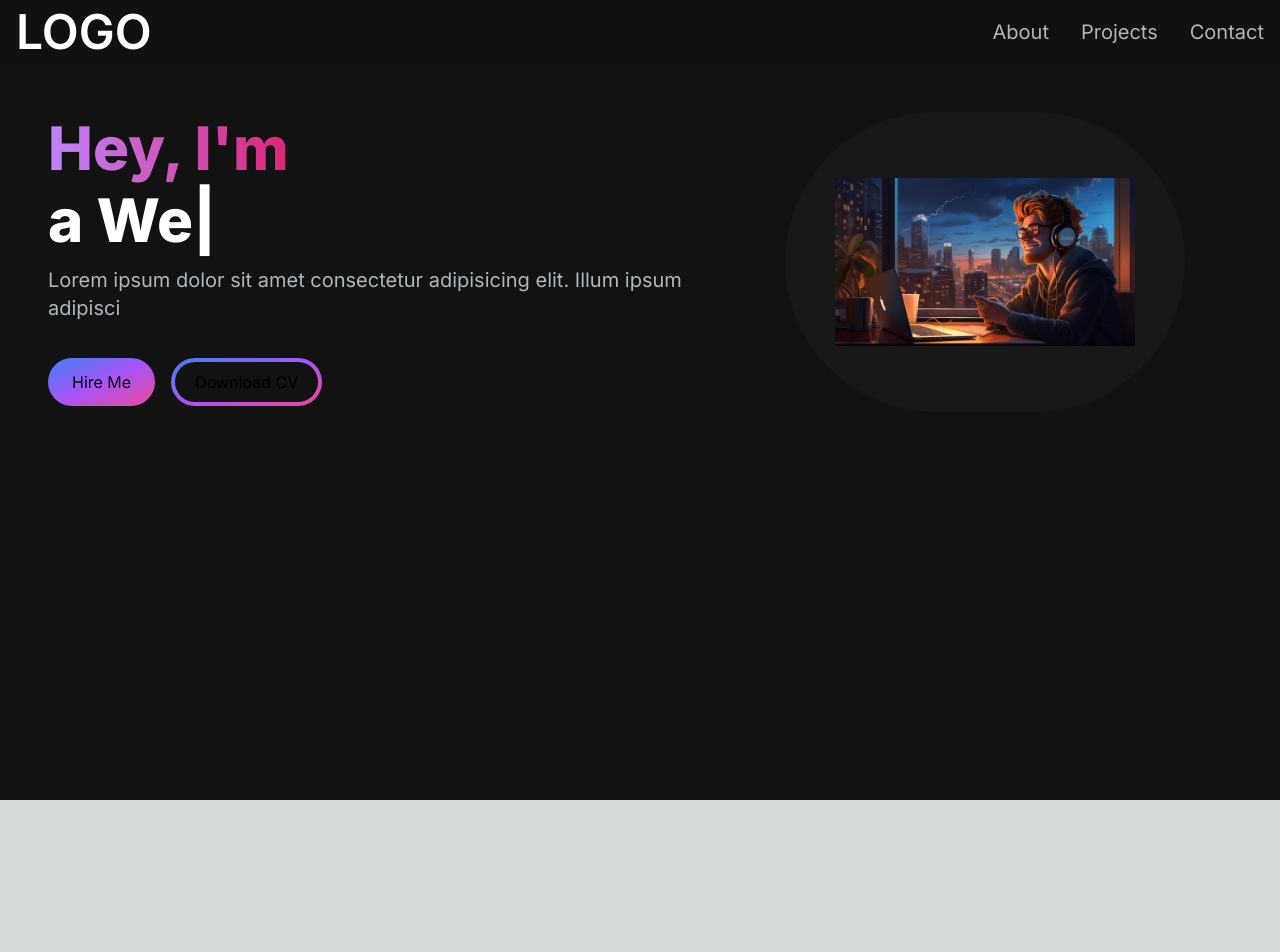
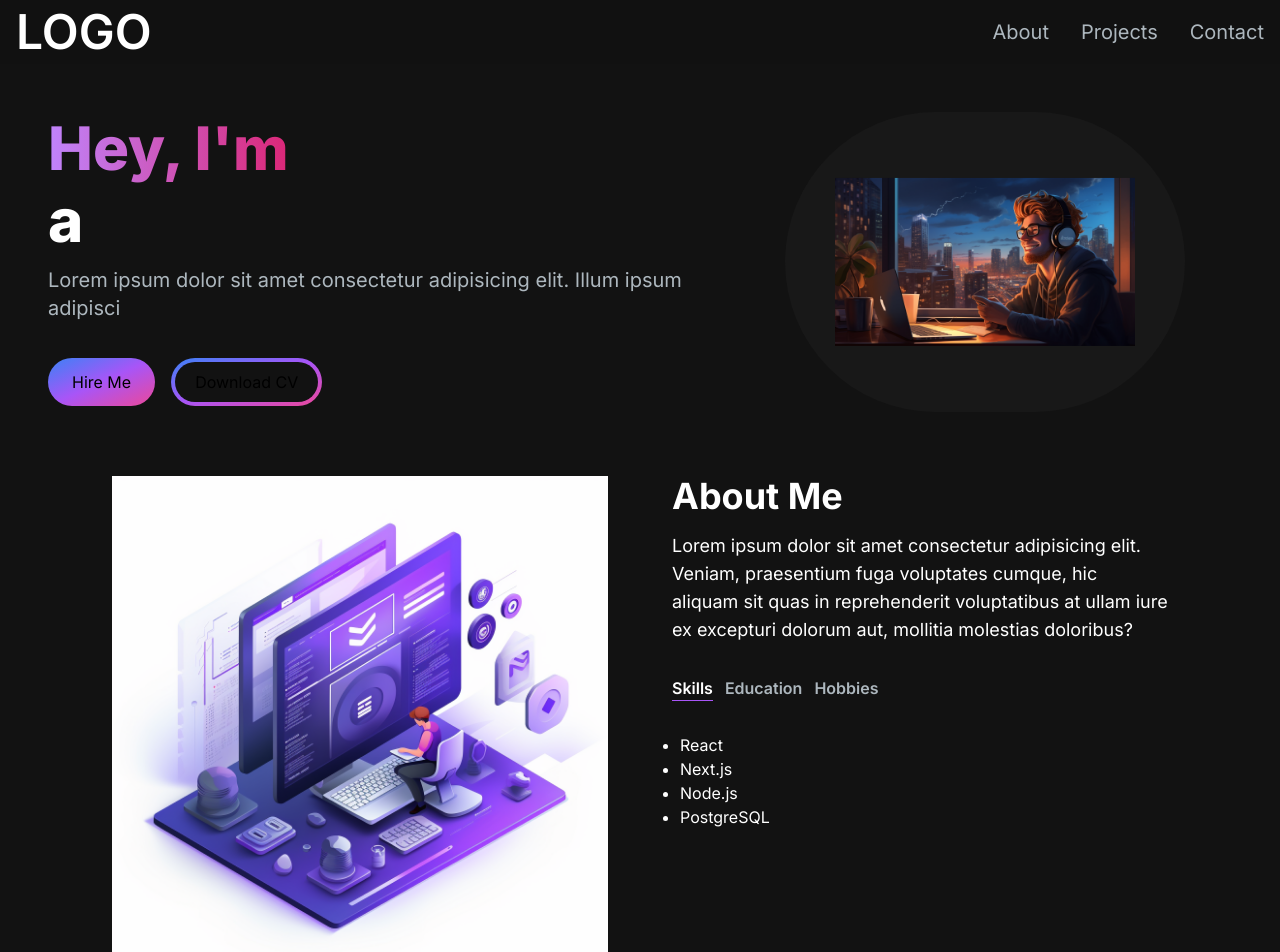
Before and after one commit to rtagl/about-me, a Next.js app: page / in a window 1280 px wide. Shown: the top 952 px of the page. Before the commit the page ends 800 px from the top, so only its background shows below. Built offline with nearby package versions, Linux system fonts and the light colour scheme.

Commit message:
add about me tabs

```diff
--- a/app/components/AboutSection.jsx
+++ b/app/components/AboutSection.jsx
@@ -1,5 +1,81 @@
+'use client';
+import { useState, useTransition } from 'react';
+import Image from 'next/image';
+import TabButton from './TabButton';
+
+const TAB_DATA = [
+	{
+		title: 'Skills',
+		id: 'skills',
+		content: (
+			<ul className="list-disc pl-2">
+				<li>React</li>
+				<li>Next.js</li>
+				<li>Node.js</li>
+				<li>PostgreSQL</li>
+			</ul>
+		),
+	},
+	{
+		title: 'Education',
+		id: 'education',
+		content: (
+			<ul>
+				<li>Boston University, Class of 2016</li>
+				<li>Ironhack, 2019</li>
+			</ul>
+		),
+	},
+	{
+		title: 'Hobbies',
+		id: 'hobbies',
+		content: (
+			<ul>
+				<li>Kite Surfing</li>
+				<li>Soccer</li>
+				<li>Alpine Hiking</li>
+				<li>PostgreSQL</li>
+			</ul>
+		),
+	},
+];
+
 const AboutSection = () => {
-	return <div>AboutSection</div>;
+	const [tab, setTab] = useState('skills');
+	const [isPending, startTransition] = useTransition();
+
+	const handleTabChange = (id) => {
+		startTransition(() => {
+			setTab(id);
+		});
+	};
+	return (
+		<section className="text-white">
+			<div className="md:grid md:grid-cols-2 gap-8 items-center py-8 px-4 xl:gap-16 sm:py-16 xl:px-16">
+				<Image src="/images/about-image.png" width={500} height={500} alt="About me section" />
+				<div className="mt-4 md:mt-0 text-left flex flex-col h-full">
+					<h2 className="text-4xl font-bold text-white mb-4">About Me</h2>
+					<p className="text-base lg:text-lg">
+						Lorem ipsum dolor sit amet consectetur adipisicing elit. Veniam, praesentium fuga
+						voluptates cumque, hic aliquam sit quas in reprehenderit voluptatibus at ullam iure ex
+						excepturi dolorum aut, mollitia molestias doloribus?
+					</p>
+					<div className="flex flex-row mt-8">
+						<TabButton selectTab={() => handleTabChange('skills')} active={tab === 'skills'}>
+							Skills
+						</TabButton>
+						<TabButton selectTab={() => handleTabChange('education')} active={tab === 'education'}>
+							Education
+						</TabButton>
+						<TabButton selectTab={() => handleTabChange('hobbies')} active={tab === 'hobbies'}>
+							Hobbies
+						</TabButton>
+					</div>
+					<div className="mt-8">{TAB_DATA.find((t) => t.id === tab).content}</div>
+				</div>
+			</div>
+		</section>
+	);
 };
 
 export default AboutSection;
--- /dev/null
+++ b/app/components/TabButton.jsx
@@ -0,0 +1,10 @@
+const TabButton = ({ active, selectTab, children }) => {
+	const buttonClasses = active ? 'text-white border-b border-purple-500' : 'text-[#ADB7BE]';
+	return (
+		<span onClick={selectTab}>
+			<p className={`mr-3 font-semibold hover:text-white ${buttonClasses}`}>{children}</p>
+		</span>
+	);
+};
+
+export default TabButton;
--- a/app/page.js
+++ b/app/page.js
@@ -1,6 +1,7 @@
 import Image from 'next/image';
 import HeroSection from './components/HeroSection';
 import Navbar from './components/Navbar';
+import AboutSection from './components/AboutSection';
 
 export default function Home() {
 	return (
@@ -8,6 +9,7 @@ export default function Home() {
 			<Navbar />
 			<div className="container mt-24 mx-auto px-12 py-4">
 				<HeroSection />
+				<AboutSection />
 			</div>
 		</main>
 	);
```
Also changed, not shown: public/images/about-image.png (added).
